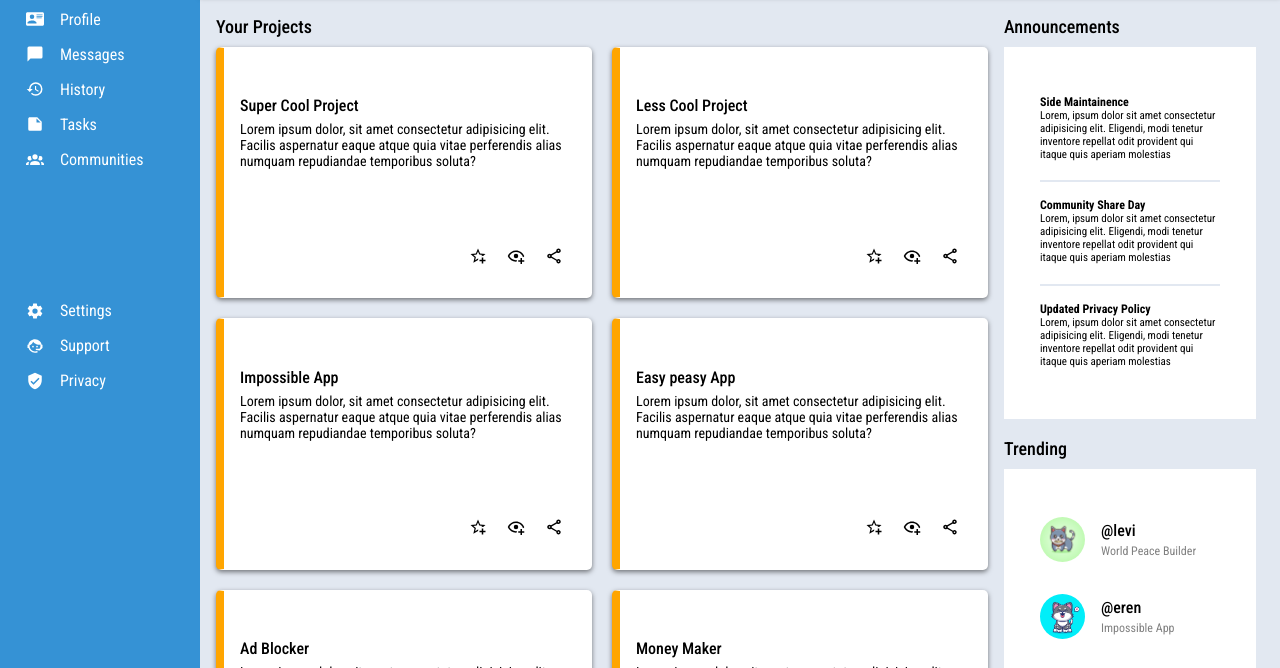
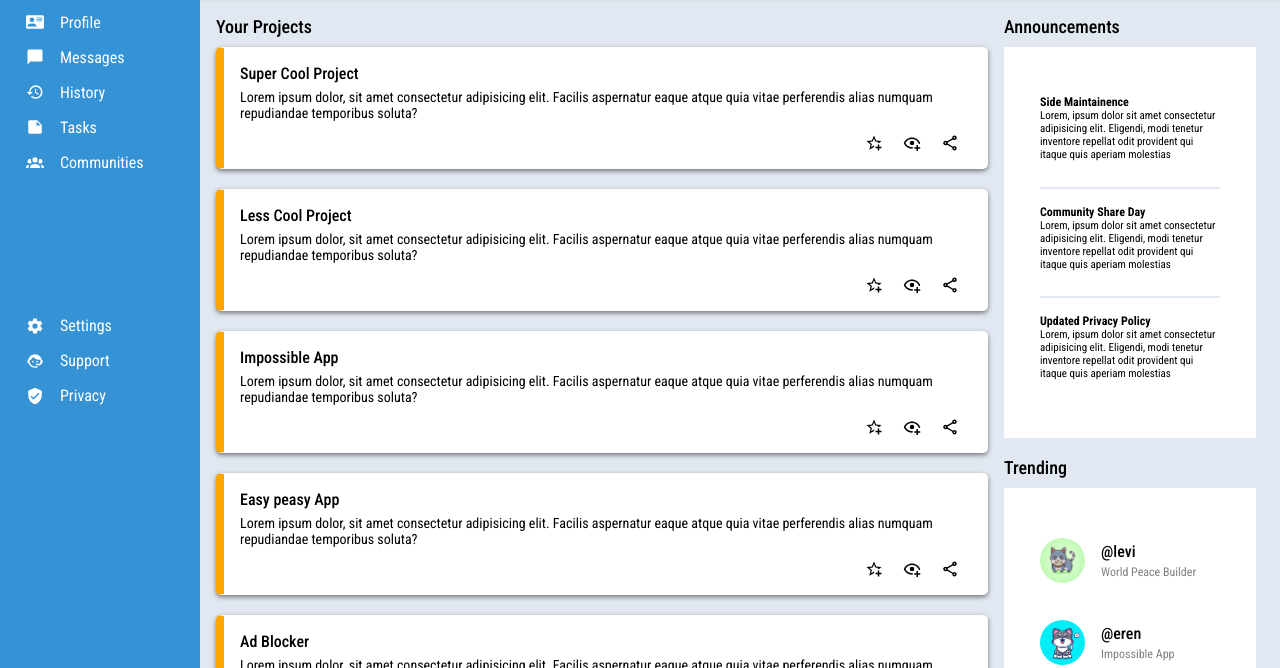
Before and after one commit to Botifywm/Admin-Dashboard, a plain HTML site: page index.html in a window 1280 px wide. Shown: the part 153-821 px from the top of the page. Drawn offline with Linux system fonts and the light colour scheme.

Commit message:
Update style.css
Previous versions do not seem to reflect the changes

```diff
--- a/style.css
+++ b/style.css
@@ -175,7 +175,7 @@ input {
 .project-card {
     grid-row: 2 / 3;
     display: grid;
-    grid-template-columns: repeat(auto-fit, minmax(350px, 1fr));
+    grid-template-columns: repeat(auto-fit, minmax(400px, 1fr));
     gap: 20px;
 }
 
```
